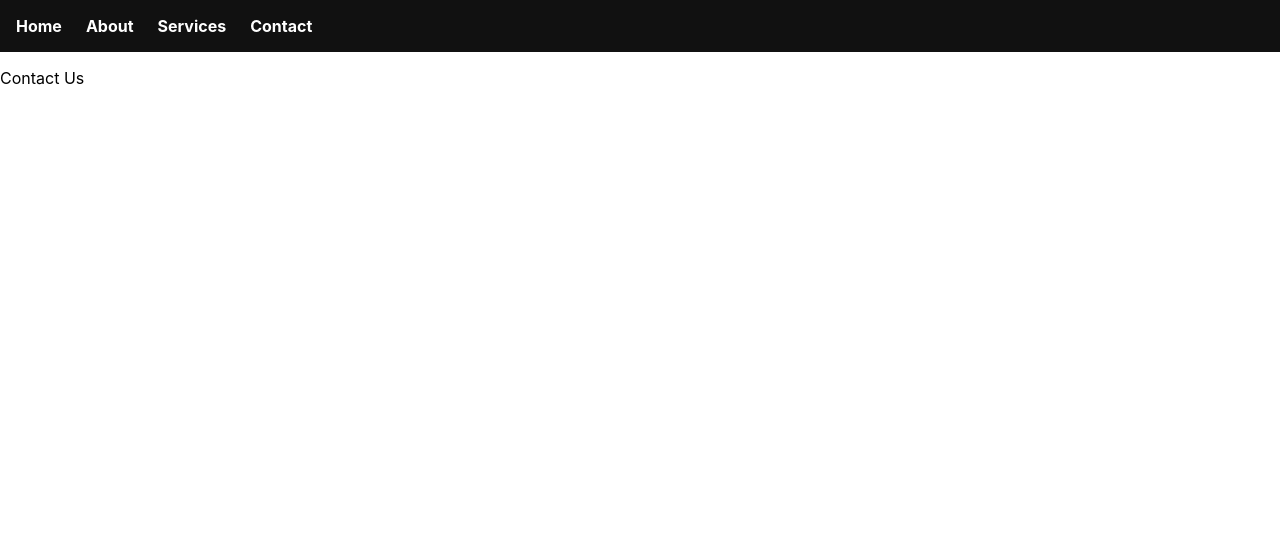
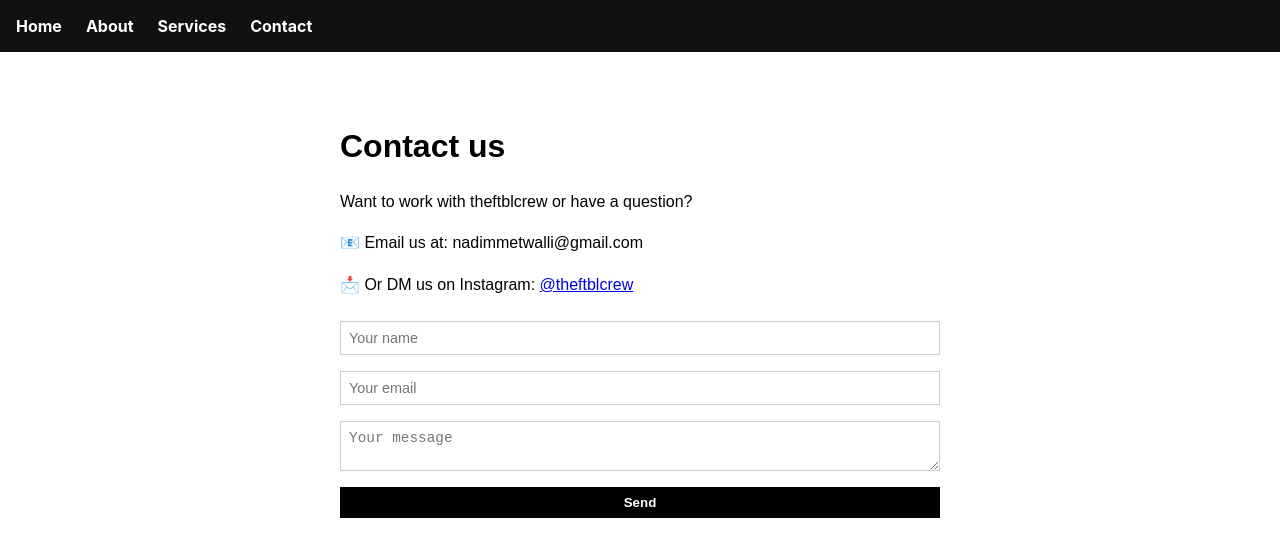
Before and after one commit to nadimmetwalli/theftblcrew-site, a React (Create React App) app in the folder theftblcrew-site/: page /contact in a window 1280 px wide. Shown: the top 556 px of the page. Built offline with nearby package versions, Linux system fonts and the light colour scheme.

Commit message:
Structure done

```diff
--- /dev/null
+++ b/theftblcrew-site/src/pages/Contact.css
@@ -0,0 +1,39 @@
+.contact-page {
+    max-width: 600px;
+    margin: 2rem auto;
+    padding: 1rem;
+    font-family: Arial, Helvetica, sans-serif;
+    line-height: 1.6;
+}
+
+.contact-page h1 {
+    font-size: 2rem;
+    margin-bottom: 1rem;
+}
+
+.contact-page form {
+    display: flex;
+    flex-direction: column;
+    gap: 1rem;
+    margin-top: 1.5rem;
+}
+
+.contact-page input,
+.contact-page textarea {
+    padding: 0.5rem;
+    border: 1px solid #ccc;
+    font-size: 0.9rem;
+}
+
+.contact-page button {
+    padding: 0.5rem 1rem;
+    background-color: black;
+    color: white;
+    border: none;
+    cursor: pointer;
+    font-weight: bold;
+}
+
+.contact-page button:hover {
+    background-color: #444;
+}
--- a/theftblcrew-site/src/pages/Contact.js
+++ b/theftblcrew-site/src/pages/Contact.js
@@ -1,8 +1,23 @@
+import './Contact.css';
+
 function Contact() {
     return(
-        <div>
-            <p>Contact Us</p>
+        <div className="contact-page">
+            <h1>Contact us</h1>
+            <p>Want to work with theftblcrew or have a question?</p>
+            <p>📧 Email us at: nadimmetwalli@gmail.com</p>
+            <p>📩 Or DM us on Instagram: <a href="https://instagram.com/theftblcrew" target="_blank">@theftblcrew</a></p>
+
+            <form>
+                <input type="text" placeholder="Your name"/>
+                <input type="email" placeholder="Your email"/>
+                <textarea placeholder="Your message"/>
+                <button type="submit">Send</button>
+            </form>
         </div>
+
+
+
     )
 }
 export default Contact;
--- /dev/null
+++ b/theftblcrew-site/src/pages/Services.css
@@ -0,0 +1,26 @@
+.services-page {
+  max-width: 800px;
+  margin: 2rem auto;
+  padding: 1rem;
+  font-family: Arial, sans-serif;
+  line-height: 1.6;
+}
+
+.services-page h1 {
+  font-size: 2rem;
+  margin-bottom: 1rem;
+}
+
+.services-page h2 {
+  margin-top: 2rem;
+  font-size: 1.3rem;
+  color: #333;
+}
+
+.services-page ul {
+  padding-left: 1.5rem;
+}
+
+.services-page li {
+  margin-bottom: 0.5rem;
+}
--- a/theftblcrew-site/src/pages/Services.js
+++ b/theftblcrew-site/src/pages/Services.js
@@ -1,8 +1,38 @@
+import { Link } from 'react-router-dom';
+import './Services.css';
+
+
 function Services() {
     return(
         <div>
             <h1>Our Services</h1>
-            <p>This is the Services page.</p>
+            <h2>What We Offer</h2>
+
+            <ul>
+                <li>Shoutouts</li>
+                <li>Post Promotions</li>
+                <li>Brand collaborations</li>
+                <li>Music Promotions</li>
+            </ul>
+
+            <h2>Content Formats</h2>
+            <p>We offer Reels, Stories, Carousels, and more.</p>
+
+            <h2>Why Work With Us?</h2>
+            <p>Large reach, high engagement,
+            and guaranteed sales through a loyal football audience.</p>
+
+            <h2>Our Packages</h2>
+            <p>Click a package below to see pricing and what's included.</p>
+
+            <h2>Let's Work Together</h2>
+            <p>
+                Interested? <Link to="/contact">Head over to our contact page</Link>
+                to get in touch!
+            </p>
+
+
+
         </div>
     );
 }
```
